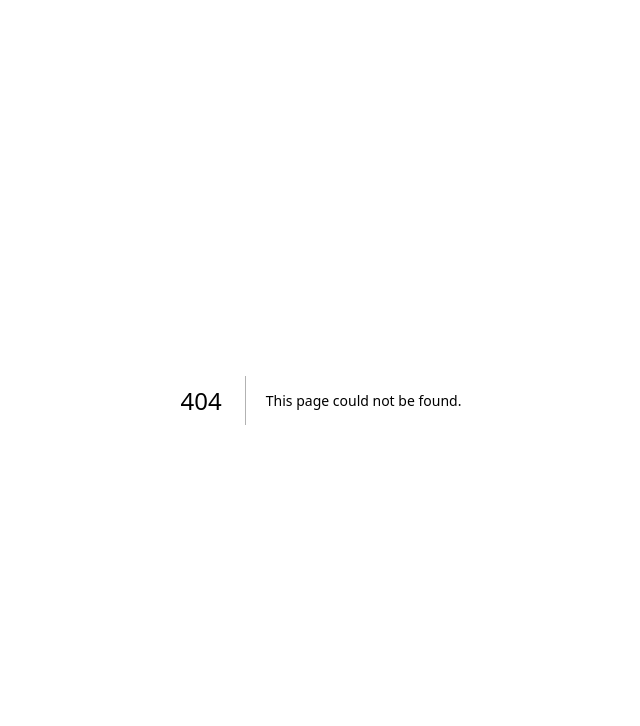
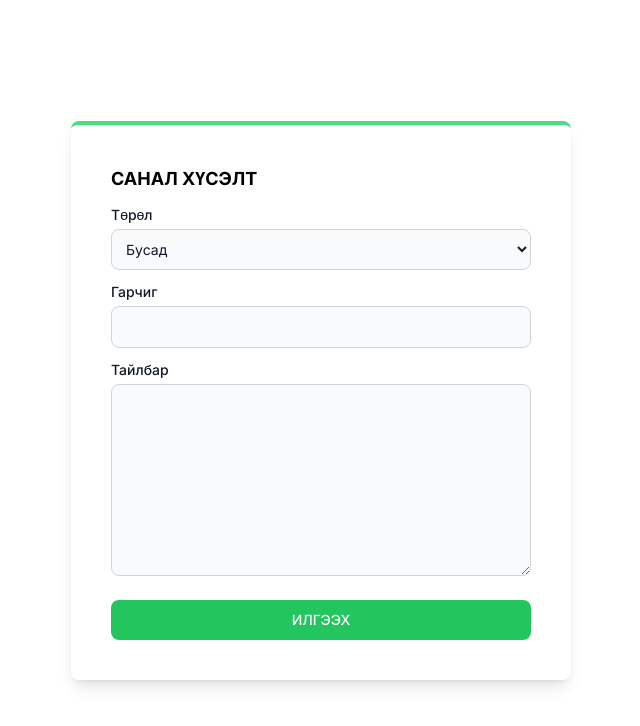
Before and after one commit to Tuuduu/greennext, a Next.js app: page /feedback in a window 1280 px wide. Before the commit this address had no page. Shown: the top 726 px of the page, without its empty margins (319-959 px from the left). Built offline with nearby package versions, Linux system fonts and the light colour scheme.

Commit message:
feedback

```diff
--- /dev/null
+++ b/src/app/api/feedback/route.js
@@ -0,0 +1,28 @@
+import { connectDB } from "@/library/mongoDB/connect";
+import feedbackTicket from "@/models/ticket/feedback";
+import { NextResponse } from "next/server";
+
+export async function POST(req) {
+  try {
+    await connectDB();
+    const { feedbackType, title, description, createdDate } = await req.json();
+    feedbackTicket.create({
+      feedbackType,
+      title,
+      description,
+      createdDate,
+    });
+    return NextResponse.json(
+      { message: "Санал хүсэлт бүртгэгдлээ" },
+      { status: 201 }
+    );
+  } catch (error) {
+    console.log("Санал хүсэлт бүртгэх үеийн алдаа", error);
+    return NextResponse.json(
+      { message: "Санал хүсэлт бүртгэх үеийн алдаа" },
+      {
+        status: 500,
+      }
+    );
+  }
+}
--- /dev/null
+++ b/src/app/feedback/page.tsx
@@ -0,0 +1,10 @@
+import React from "react";
+import FeedbackTable from "../../components/feedback/FeedbackTable";
+
+export default function page() {
+  return (
+    <div className="grid place-items-center h-screen">
+      <FeedbackTable />
+    </div>
+  );
+}
--- a/src/app/page.tsx
+++ b/src/app/page.tsx
@@ -60,6 +60,14 @@ export default function Login() {
             Үйл ажиллагааны алба
             <AiOutlineArrowRight size={20} />
           </button>
+          <button
+            type="button"
+            onClick={() => router.push("/feedback")}
+            className={buttonStyle}
+          >
+            Санал хүсэлт илгээх
+            <AiOutlineArrowRight size={20} />
+          </button>
         </div>
       </div>
     </div>
--- a/src/components/dashboard/sidebar/Menu.tsx
+++ b/src/components/dashboard/sidebar/Menu.tsx
@@ -41,6 +41,13 @@ export default function Menu() {
         <AiOutlineOrderedList size={20} />
         Ажлын захиалга
       </button>
+      <button
+        onClick={() => router.push("/home/ticket-order")}
+        className={buttonStyle}
+      >
+        <AiOutlineOrderedList size={20} />
+        Санал хүсэлт
+      </button>
     </div>
   );
 }
--- /dev/null
+++ b/src/components/feedback/FeedbackTable.tsx
@@ -0,0 +1,162 @@
+"use client";
+import React from "react";
+import { useState } from "react";
+import { useRouter } from "next/navigation";
+import moment from "@/library/moment/moment";
+
+interface FormData {
+  feedbackType: string;
+  title: string;
+  description: string;
+  createdDate: string;
+}
+
+export default function FeedbackTable() {
+  const date = moment();
+  const router = useRouter();
+  const [pending, setPending] = useState(false);
+  const [message, setMessage] = useState("");
+  const [formData, setFormData] = useState<FormData>({
+    feedbackType: "Бусад",
+    title: "",
+    description: "",
+    createdDate: date,
+  });
+
+  const feedbackType = ["компаний үйл ажиллагаа", "Програм хангамж", "Бусад"];
+
+  const handleSubmit = async (e: React.FormEvent<HTMLFormElement>) => {
+    e.preventDefault();
+    console.log("form data: ", formData);
+    try {
+      setPending(true);
+      const res = await fetch("/api/feedback/", {
+        method: "POST",
+        headers: {
+          "Content-Type": "application/json",
+        },
+        body: JSON.stringify(formData),
+      });
+      if (res.ok) {
+        setPending(false);
+        const form = e.target as HTMLFormElement;
+        form.reset();
+        setMessage("Санал хүсэлт амжилттай бүртгэгдлээ.");
+        alert("Санал хүсэлт амжилттай бүртгэгдлээ.");
+        router.push("/");
+      } else {
+        setMessage("Алдаа гарлаа.");
+        setPending(false);
+      }
+    } catch (error) {
+      setPending(false);
+      console.log(error);
+    }
+  };
+
+  const handleChange = (e: React.ChangeEvent<HTMLInputElement>) => {
+    const { name, value } = e.target;
+    setFormData((prevData) => ({
+      ...prevData,
+      [name]: value,
+    }));
+  };
+
+  const handleChangeTextArea = (e: React.ChangeEvent<HTMLTextAreaElement>) => {
+    const { name, value } = e.target;
+    setFormData((prevData) => ({
+      ...prevData,
+      [name]: value,
+    }));
+  };
+
+  const handleChangeSelector = (e: React.ChangeEvent<HTMLSelectElement>) => {
+    const { name, value } = e.target;
+    setFormData((prevData) => ({
+      ...prevData,
+      [name]:
+        value === "feedbacktType" && name === "feedbacktType"
+          ? e.target.value
+          : value,
+    }));
+  };
+
+  return (
+    <div className="w-[500px] shadow-lg p-10 rounded-lg border-t-4 border-green-400">
+      <form className="space-y-4 md:space-y-3" onSubmit={handleSubmit}>
+        <label className="font-bold text-lg text-center uppercase">
+          Санал хүсэлт
+        </label>
+
+        <div>
+          <label className="block mb-1 text-sm font-medium text-gray-900">
+            Төрөл
+          </label>
+          <select
+            value={formData.feedbackType}
+            onChange={handleChangeSelector}
+            name="feedbackType"
+            id="feedbackType"
+            className="bg-gray-50 border border-gray-300 text-gray-900 sm:text-sm rounded-lg  block w-full p-2.5 dark:placeholder-gray-400  focus:ring-blue-500 dark:focus:border-blue-500"
+            required
+          >
+            <option value={feedbackType[0]}>{feedbackType[0]}</option>
+            <option value={feedbackType[1]}>{feedbackType[1]}</option>
+            <option value={feedbackType[2]}>{feedbackType[2]}</option>
+          </select>
+        </div>
+
+        <div>
+          <label className="block mb-1 text-sm font-medium text-gray-900">
+            Гарчиг
+          </label>
+          <input
+            value={formData.title}
+            onChange={handleChange}
+            type="text"
+            name="title"
+            id="title"
+            className="bg-gray-50 border border-gray-300 text-gray-900 sm:text-sm rounded-lg  block w-full p-2.5 dark:placeholder-gray-400  focus:ring-blue-500 dark:focus:border-blue-500"
+            placeholder=""
+            required
+          />
+        </div>
+
+        <div className="">
+          <label className="block mb-1 text-sm font-medium text-gray-900">
+            Тайлбар
+          </label>
+          <textarea
+            value={formData.description}
+            name="description"
+            id="description"
+            onChange={handleChangeTextArea}
+            className="bg-gray-50 border border-gray-300 text-gray-900 sm:text-sm rounded-lg  block w-full h-48 p-2.5 dark:placeholder-gray-400  focus:ring-blue-500 dark:focus:border-blue-500"
+            placeholder=""
+            required
+          />
+        </div>
+
+        <div className="w-full flex justify-center">
+          {message ? (
+            <p
+              className={`${
+                message == "Алдаа гарлаа." ? "bg-red-400" : "bg-green-400"
+              } py-1 px-4 rounded-lg shadow-lg text-sm text-gray-50 text-center`}
+            >
+              {message}
+            </p>
+          ) : (
+            ""
+          )}
+        </div>
+        <button
+          type="submit"
+          className="w-full text-white bg-green-500 hover:bg-green-600 focus:ring-4 focus:outline-none focus:ring-primary-300 font-medium rounded-lg text-sm px-5 py-2.5 text-center  focus-green-800"
+        >
+          ИЛГЭЭХ
+        </button>
+      </form>
+    </div>
+  );
+}
--- a/src/components/ticket-order/TicketChangeStatus.tsx
+++ b/src/components/ticket-order/TicketChangeStatus.tsx
@@ -1,6 +1,7 @@
 "use client";
 import { useSession } from "next-auth/react";
 import React, { useEffect, useState } from "react";
+import moment from "@/library/moment/moment";
 
 interface TicketData {
   _id: string;
@@ -33,6 +34,7 @@ export default function TicketChangeStatus({
   const [formData, setFormData] = useState<FormData>({
     status: ticketData.status || "шинэ",
   });
+  const date = moment();
   const [userData, setUserData] = useState<UserSession>({
     name: "",
     userId: "",
@@ -75,7 +77,7 @@ export default function TicketChangeStatus({
           id: dataId,
           updates: {
             status: formData.status,
-            updatedDate: new Date().toISOString(), // ISO хэлбэрээр огноо үүсгэнэ
+            updatedDate: date, // ISO хэлбэрээр огноо үүсгэнэ
             modifierUserName: userData.name || "Тодорхойгүй хэрэглэгч",
             modifierUserId: userData.userId,
           },
--- /dev/null
+++ b/src/models/ticket/feedback.js
@@ -0,0 +1,25 @@
+import mongoose from "mongoose";
+
+const feedbackScheme = mongoose.Schema({
+  feedbackType: {
+    type: String,
+    require: [true, "Санал хүсэлтийн төрөл заавал оруулна."],
+  },
+  description: {
+    type: String,
+    require: [true, "Санал хүсэлтийн тайлбар хэсгийг заавал оруулна."],
+  },
+  title: {
+    type: String,
+    require: [true, "Санал хүсэлтийн гарчиг хэсгийг заавал оруулна."],
+  },
+  createdDate: {
+    type: String,
+    required: [true, "Үүссэн огноо заавал оруулна."],
+  },
+});
+
+const feedbackTicket =
+  mongoose.models["feedback"] || mongoose.model("feedback", feedbackScheme);
+
+export default feedbackTicket;
--- a/src/models/ticket/mtaTicketModel.js
+++ b/src/models/ticket/mtaTicketModel.js
@@ -47,11 +47,11 @@ const ticketSchema = new mongoose.Schema(
       required: false, // Оруулалт албагүй
     },
     updatedDate: {
-      type: Date, // ISO форматад хадгалагдах тул төрөл нь Date
+      type: String, // ISO форматад хадгалагдах тул төрөл нь Date
       required: [true, "Шинэчлэгдсэн огноо заавал оруулна."],
     },
     createdDate: {
-      type: Date, // ISO форматад хадгалагдах тул төрөл нь Date
+      type: String, // ISO форматад хадгалагдах тул төрөл нь Date
       required: [true, "Үүссэн огноо заавал оруулна."],
     },
   },
```
